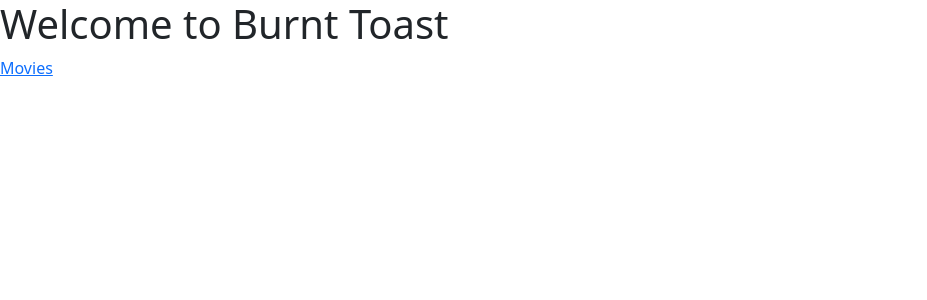
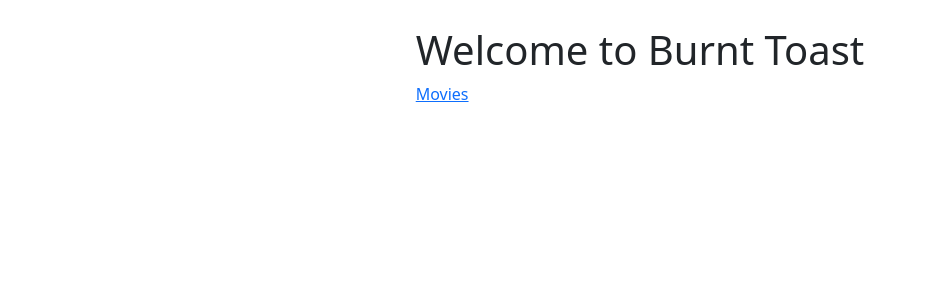
Before and after one commit to Shak-H/MERN-Full-Stack-Project---Movie-Review-Site, a React (Create React App) app in the folder front-end/: page / in a window 1280 px wide. Shown: the top 300 px of the page, without its empty margins (0-927 px from the left). Built offline with nearby package versions, Linux system fonts and the light colour scheme.

Commit message:
minor-styling added

```diff
--- a/front-end/src/styles/main.scss
+++ b/front-end/src/styles/main.scss
@@ -1 +1,11 @@
-@import '~bootstrap/scss/bootstrap'
+@import '~bootstrap/scss/bootstrap';
+
+* {
+  box-sizing: border-box;
+}
+
+body {
+  margin: 2%;
+  display: flex;
+  justify-content: center;
+}
```
